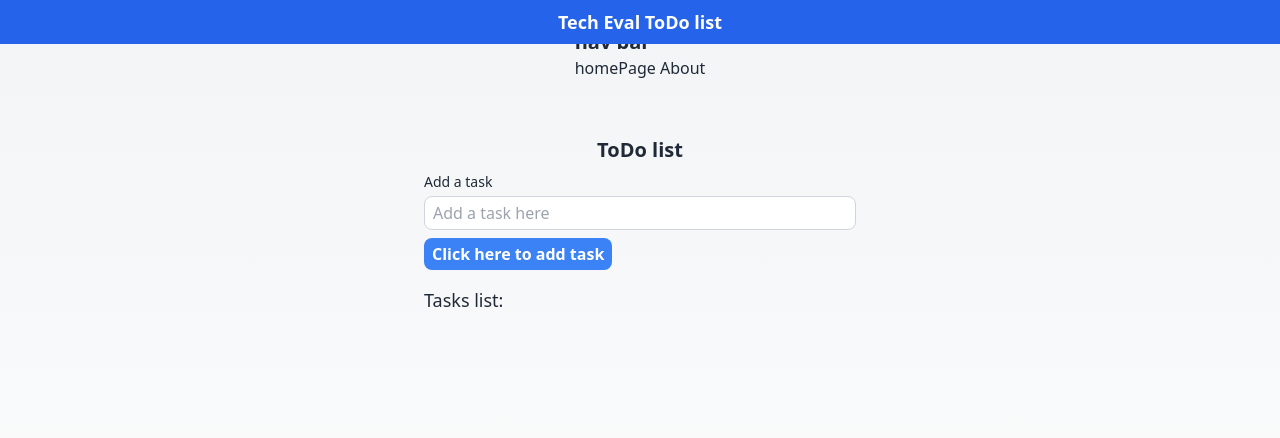
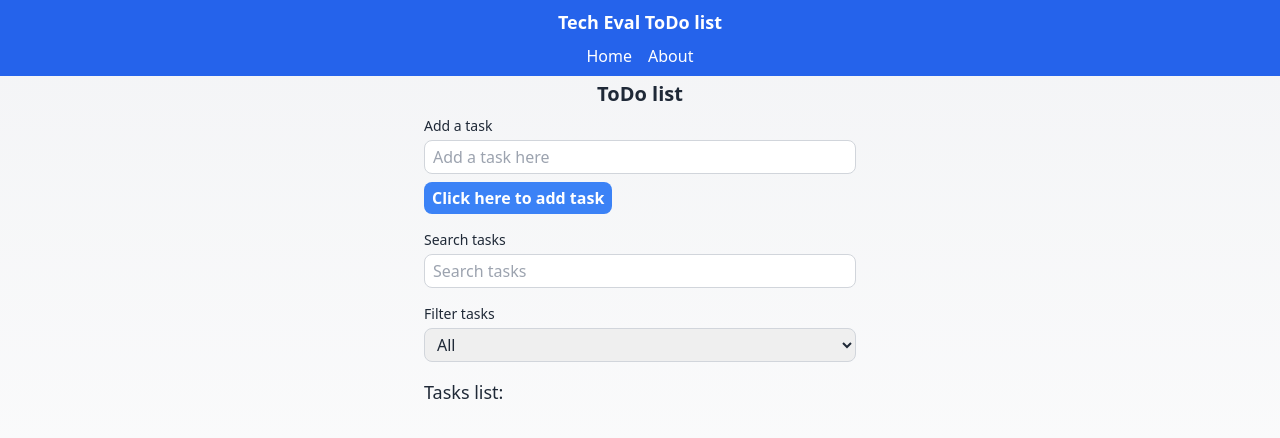
Before and after one commit to AlexCodes100/CPSC2650TechEvalNextjs, a Next.js app: page / in a window 1280 px wide. Shown: the top 438 px of the page. Built offline with nearby package versions, Linux system fonts and the light colour scheme.

Commit message:
added the search and filter functions. Styled the navabar to include about page

```diff
--- a/app/about/page.js
+++ b/app/about/page.js
@@ -1,5 +1,10 @@
+import Header from "@/components/Header";
+
 export default function page() {
   return (
-    <h2>About</h2>
-  )
+    <>
+      <Header />
+      <h2>About</h2>
+    </>
+  );
 }
--- a/app/layout.js
+++ b/app/layout.js
@@ -12,12 +12,6 @@ export default function RootLayout({ children }) {
   return (
     <html lang="en">
       <body>
-        <nav>
-          <h1>nav bar</h1>
-          <h1>nav bar</h1>
-          <Link href="/">homePage</Link>
-          <Link href="/about"> About</Link>
-        </nav>
         {children}
       </body>
     </html>
--- a/app/page.js
+++ b/app/page.js
@@ -4,28 +4,26 @@ import { useState, useEffect } from "react"
 
 export default function Home() {
   const [task, setTask] = useState("")
-  const [addTask, setAddTask] = useState(() => {
-    // Get initial state from localStorage
-    const savedTasks = localStorage.getItem('tasks');
-    return savedTasks ? JSON.parse(savedTasks) : [];
-  })
-
-  useEffect(() => {
-    // Save tasks to localStorage whenever addTask changes
-    localStorage.setItem('tasks', JSON.stringify(addTask));
-  }, [addTask]);
+  const [addTask, setAddTask] = useState([])
+  const [filter, setFilter] = useState("all")
+  const [searchTerm, setSearchTerm] = useState("")
 
   const handleChange = (event) => {
     setTask(event.target.value);
   }
 
+  const handleSearchChange = (event) => {
+    setSearchTerm(event.target.value.toLowerCase());
+  }
+
   const addValue = () => {
-    setAddTask(prev => [...prev, { id: prev.length + 1, task: task, completed: false }])
+    if (task.trim() === "") return;
+    setAddTask(prev => [...prev, { id: Date.now(), task: task, completed: false }])
     setTask("")
   }
 
   const deleteTask = (id) => {
-    const newList = addTask.filter((item) => item.id != id)
+    const newList = addTask.filter((item) => item.id !== id)
     setAddTask(newList)
   }
 
@@ -45,10 +43,23 @@ export default function Home() {
     )
   }
 
+  const filteredTasks = addTask.filter((item) => {
+    if (filter === "completed") {
+      return item.completed;
+    }
+    if (filter === "incomplete") {
+      return !item.completed;
+    }
+    return true;
+  }).filter((item) => {
+    return item.task.toLowerCase().includes(searchTerm);
+  });
+
   return (
     <>
       <Header />
       <div className="w-full max-w-md mx-auto mt-12 p-2">
+        <br></br>
         <h1 className="text-center text-xl">ToDo list</h1>
         <div className="mt-2">
           <label htmlFor="task" className="block text-sm font-medium">Add a task</label>
@@ -61,9 +72,36 @@ export default function Home() {
             className="block w-full border border-gray-300 rounded-lg px-2 py-1 mt-1"
           />
           <button onClick={addValue} className="block bg-blue-500 text-white font-semibold py-1 px-2 rounded-lg mt-2 hover:bg-blue-700">Click here to add task</button>
+        </div>
+
+        <div className="mt-4">
+          <label htmlFor="search" className="block text-sm font-medium">Search tasks</label>
+          <input
+            type="text"
+            placeholder="Search tasks"
+            id="search"
+            value={searchTerm}
+            onChange={handleSearchChange}
+            className="block w-full border border-gray-300 rounded-lg px-2 py-1 mt-1"
+          />
+        </div>
+
+        <div className="mt-4">
+          <label className="block text-sm font-medium">Filter tasks</label>
+          <select
+            value={filter}
+            onChange={(e) => setFilter(e.target.value)}
+            className="block w-full border border-gray-300 rounded-lg px-2 py-1 mt-1"
+          >
+            <option value="all">All</option>
+            <option value="completed">Completed</option>
+            <option value="incomplete">Incomplete</option>
+          </select>
+        </div>
+
         <h2 className="text-lg font-medium mt-4">Tasks list:</h2>
         <ul className="list-disc list-inside mt-2">
-            {addTask.map((item, index) => (
+          {filteredTasks.map((item, index) => (
             <li key={item.id} className="flex justify-between items-center mt-1">
               <span className={`flex-1 ${item.completed ? 'line-through' : ''}`}>
                 {index + 1}. {item.task}
@@ -80,7 +118,6 @@ export default function Home() {
           ))}
         </ul>
       </div>
-      </div>
     </>
   )
 }
--- a/components/Header.js
+++ b/components/Header.js
@@ -1,7 +1,13 @@
+import Link from 'next/link';
+
 export default function Header() {
     return (
       <div className="w-full py-2 bg-blue-600 fixed top-0 left-0">
         <h1 className="text-white text-center text-lg">Tech Eval ToDo list</h1>
+        <nav className="flex justify-center mt-2">
+          <Link legacyBehavior href="/"><a className="text-white px-2">Home</a></Link>
+          <Link legacyBehavior href="/about"><a className="text-white px-2">About</a></Link>
+        </nav>
       </div>
     );
   }
```
Lines whose indentation alone changed are shown as unchanged.
